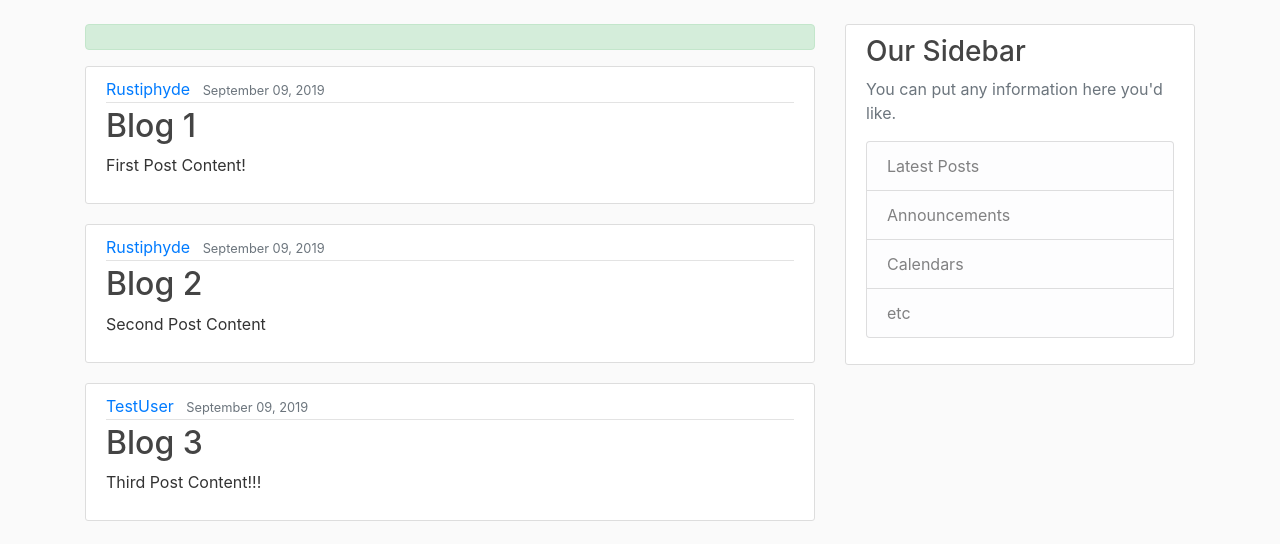
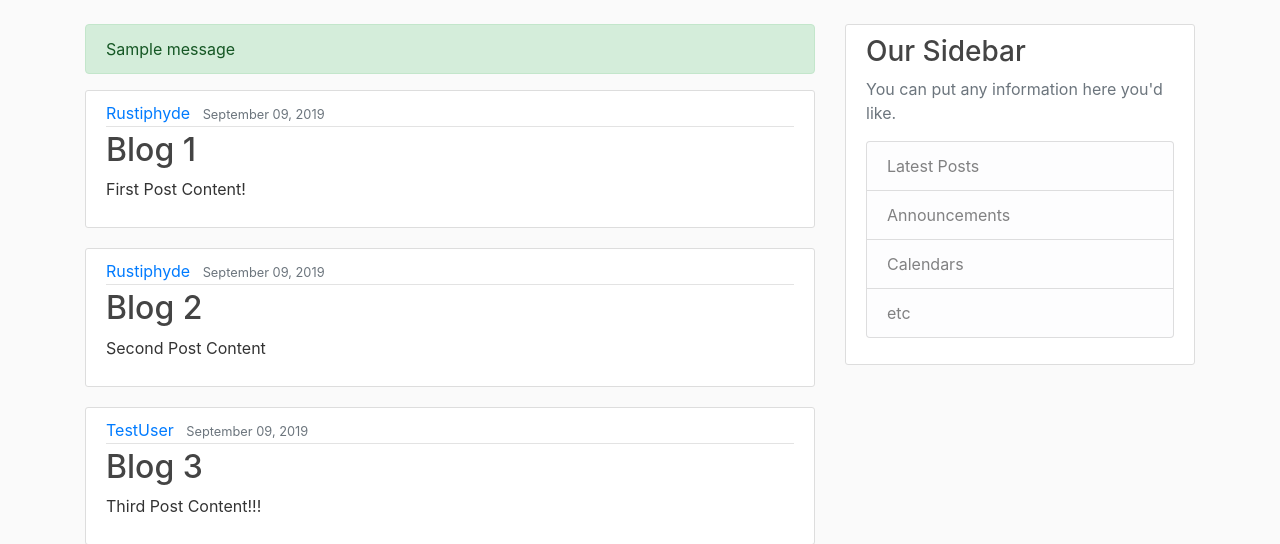
Before and after one commit to rustiphyde/boozula_python_django, a Django app: page / in a window 1280 px wide. Shown: the part 56-600 px from the top of the page. Run offline with Django 3.2, Linux system fonts and the light colour scheme; data comes from the database, SQL or seed files in the repository; one stand-in notice (Sample message) is shown; some libraries are stand-ins or nearby versions.

Commit message:
Fix spelling error

```diff
--- a/booz_blog/templates/booz_blog/base.html
+++ b/booz_blog/templates/booz_blog/base.html
@@ -46,7 +46,7 @@
       {% if messages %}
         {% for message in messages %}
         <div class="alert alert-{{ message.tags }}">
-          {{ meassge }}
+          {{ message }}
         </div>
         {% endfor %}
       {% endif %}
```
